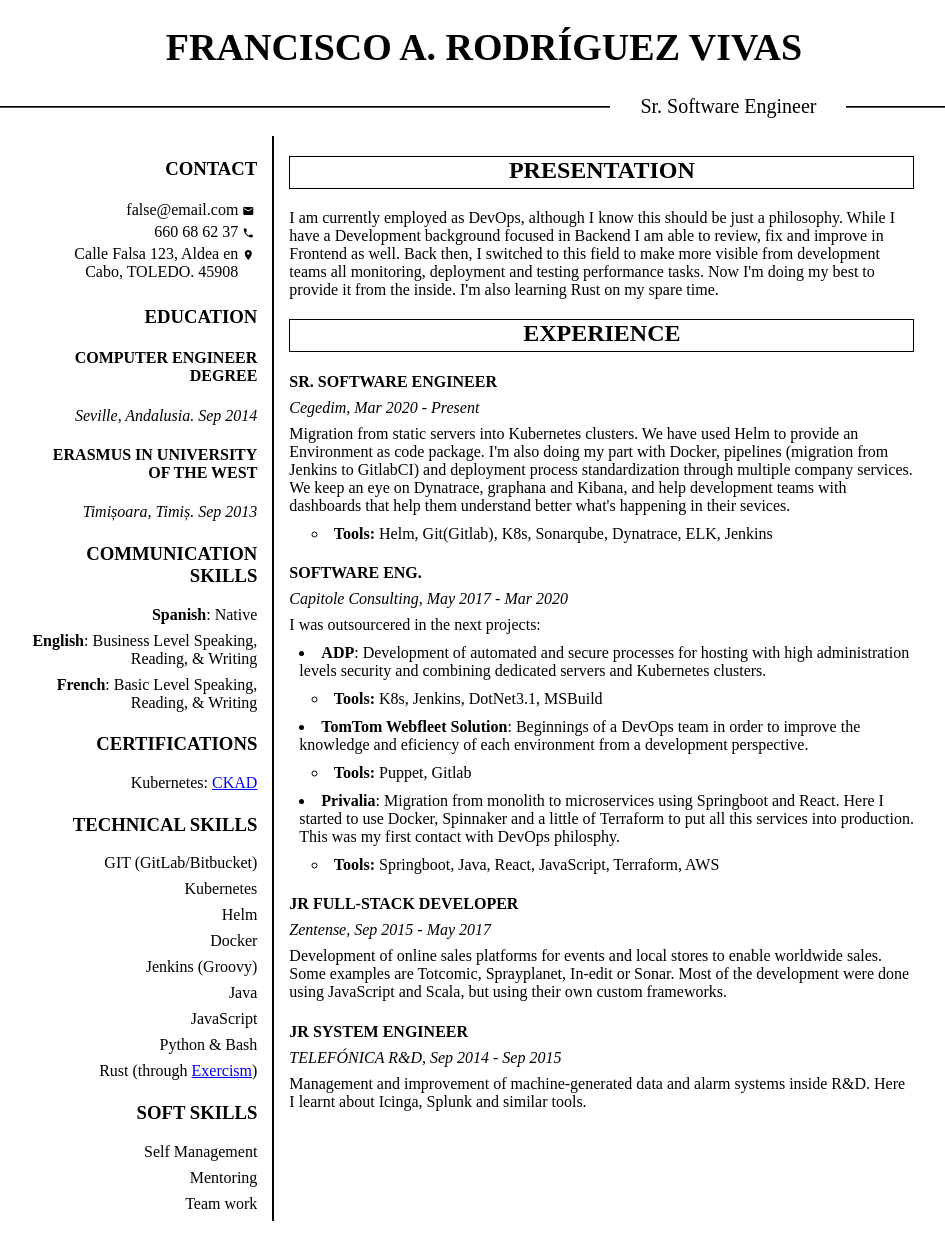
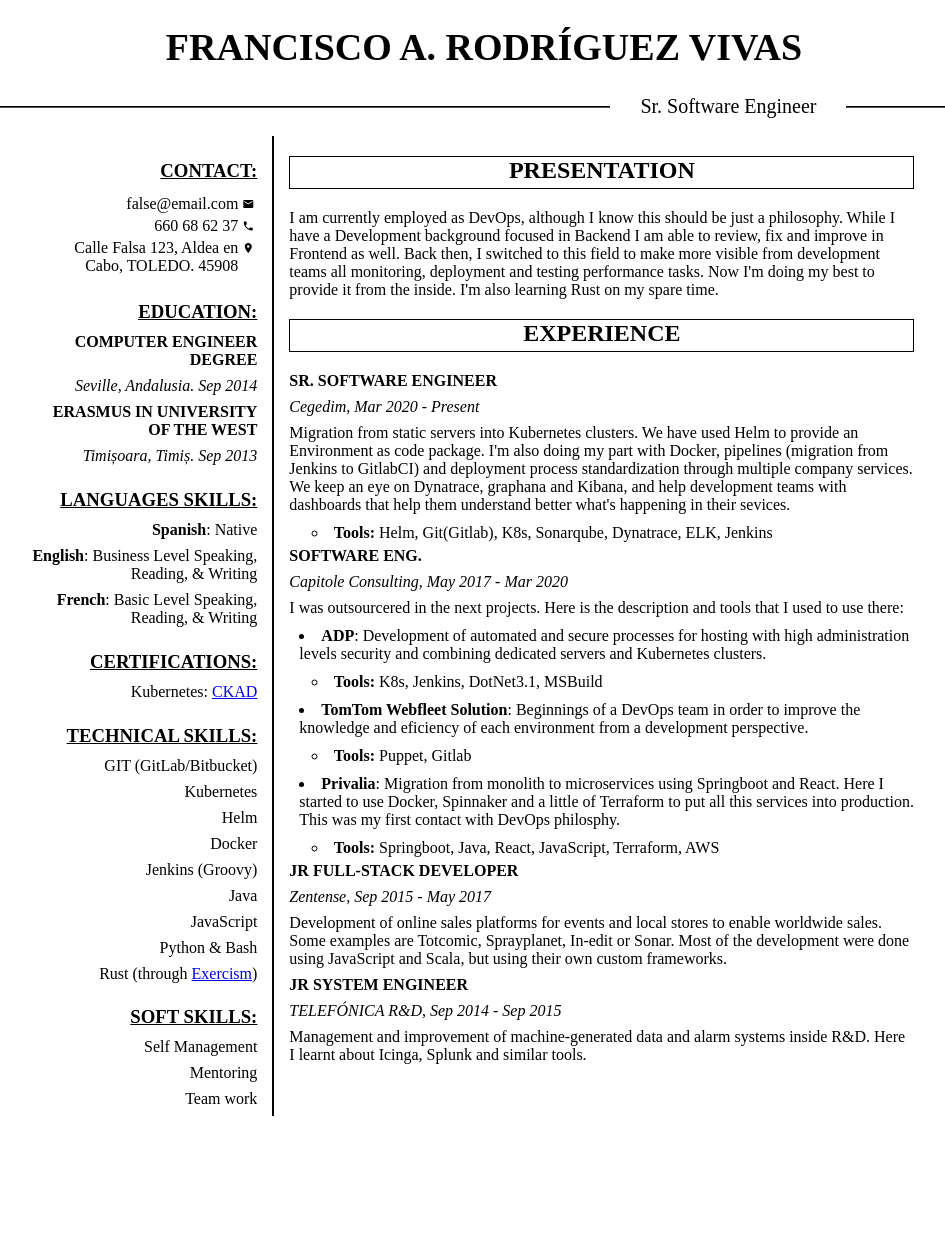
Before and after one commit to farv/farv.github.io, a Jekyll site: the page resume.html, which Jekyll copies as it is, in a window 1280 px wide. Shown: the whole page, without its empty margins (156-1101 px from the left). Built offline with Jekyll 4.4.1, drawn with Linux system fonts in a browser that asks for light colours; after the commit the page ends 1141 px from its top, so only the background shows below that.

Commit message:
Modify some designs

```diff
--- a/resume.html
+++ b/resume.html
@@ -15,9 +15,9 @@
             </div>
         </div>
         <div class="content">
-            <div class="one">
+            <div class="leftside">
                 <div>
-                    <h3>CONTACT</h3>
+                    <h3><u>CONTACT:</u></h3>
                     <table>
                         <tr>
                             <td>false@email.com</td>
@@ -34,7 +34,7 @@
                     </table>
                 </div>
                 <div>
-                    <h3>EDUCATION</h3>
+                    <h3><u>EDUCATION:</u></h3>
                     <div>
                         <h4>COMPUTER ENGINEER DEGREE</h4>
                         <p><i>Seville, Andalusia. Sep 2014</i></p>
@@ -45,19 +45,19 @@
                     </div>
                 </div>
                 <div>
-                    <h3>COMMUNICATION SKILLS</h3>
+                    <h3><u>LANGUAGES SKILLS:</u></h3>
                     <p><b>Spanish</b>: Native</p>
                     <p><b>English</b>: Business Level Speaking, Reading, & Writing</p>
                     <p><b>French</b>: Basic Level Speaking, Reading, & Writing</p>
                 </div>
                 <div>
-                    <h3>CERTIFICATIONS</h3>
+                    <h3><u>CERTIFICATIONS:</u></h3>
                     <div>
                         <p>Kubernetes: <a href="https://www.credly.com/badges/3a7ce02d-3372-476e-a86d-8c8c6385e97f">CKAD</a></p>
                     </div>
                 </div>
                 <div>
-                    <h3>TECHNICAL SKILLS</h3>
+                    <h3><u>TECHNICAL SKILLS:</u></h3>
                     <p>GIT (GitLab/Bitbucket)</p>
                     <p>Kubernetes</p>
                     <p>Helm</p>
@@ -69,13 +69,13 @@
                     <p>Rust (through <a href="https://exercism.org/profiles/farv">Exercism</a>)</p>
                 </div>
                 <div>
-                    <h3>SOFT SKILLS</h3>
+                    <h3><u>SOFT SKILLS:</u></h3>
                     <p>Self Management</p>
                     <p>Mentoring</p>
                     <p>Team work</p>
                 </div>
             </div>
-            <div class="two">
+            <div class="rightside">
                 <h2>PRESENTATION</h2>
                 <div>
                     <p>
@@ -90,7 +90,7 @@
                     </p>
                 </div>
                 <h2>EXPERIENCE</h2>
-                <div>
+                <div class="job">
                     <h4>SR. SOFTWARE ENGINEER</h4>
                     <p><i>Cegedim, Mar 2020 - Present</i></p>
                     <p>
@@ -103,48 +103,49 @@
                         development teams with dashboards that help them understand
                         better what's happening in their sevices.
                     </p>
-                    <li style="padding-left: 2%; list-style-type: circle;">
+                    <li class="tools">
                         <b>Tools:</b>
                         Helm, Git(Gitlab), K8s, Sonarqube, Dynatrace, ELK, Jenkins
                     </li>
                 </div>
-                <div>
+                <div class="job">
                     <h4>SOFTWARE ENG.</h4>
                     <p><i>Capitole Consulting, May 2017 - Mar 2020</i></p>
                     <p>
-                        I was outsourcered in the next projects:
+                        I was outsourcered in the next projects. Here is the description
+                        and tools that I used to use there:
                     </p>
 
                     <li>
                         <b>ADP</b>: Development of automated and secure
                         processes for hosting with high administration levels security and
                         combining dedicated servers and Kubernetes clusters.
-                        <li style="padding-left: 2%; list-style-type: circle;">
+                    </li>
+                    <li class="tools">
                             <b>Tools:</b>
                             K8s, Jenkins, DotNet3.1, MSBuild
-                        </li>
                     </li>
                     <li>
                         <b>TomTom Webfleet Solution</b>: Beginnings of a DevOps team
                         in order to improve the knowledge and eficiency of each environment
                         from a development perspective.
-                        <li style="padding-left: 2%; list-style-type: circle;">
+                    </li>
+                    <li class="tools">
                             <b>Tools:</b>
                             Puppet, Gitlab
-                        </li>
                     </li>
                     <li>
                         <b>Privalia</b>: Migration from monolith to microservices
                         using Springboot and React. Here I started to use Docker, Spinnaker
                         and a little of Terraform to put all this services into production.
                         This was my first contact with DevOps philosphy.
-                        <li style="padding-left: 2%; list-style-type: circle;">
+                    </li>
+                    <li class="tools">
                             <b>Tools:</b>
                             Springboot, Java, React, JavaScript, Terraform, AWS
-                        </li>
                     </li>
                 </div>
-                <div>
+                <div class="job">
                     <h4>JR FULL-STACK DEVELOPER</h4>
                     <p><i>Zentense, Sep 2015 - May 2017</i></p>
                     <p>
@@ -154,7 +155,7 @@
                         and Scala, but using their own custom frameworks.
                     </p>
                 </div>
-                <div>
+                <div class="job">
                     <h4>JR SYSTEM ENGINEER</h4>
                     <p><i>TELEFÓNICA R&D, Sep 2014 - Sep 2015</i></p>
                     <p>
--- a/static/css/main.css
+++ b/static/css/main.css
@@ -29,8 +29,7 @@ body {
     display: grid;
     grid-template-columns: repeat(3, 1fr);
 }
-.content .one {
-    background-color: white;
+.content .leftside {
     border-right: 1px solid black;
     grid-column: 1;
     text-align: right;
@@ -40,22 +39,31 @@ body {
 }
 .content h3 {
     color:black;
-    padding-top: 3px;
+    padding-top: 5px;
+    margin-block-end: 10px;
 }
-.content .two {
+.content h4 {
+    color:black;
+    margin-top: 1px;
+    margin-bottom: 1px;
+}
+.content h3 span{
     background-color: white;
+    padding-left: 10px;
+}
+.content .rightside {
     max-width: 625px;
     padding-left: 15px;
     padding-right: 20px;
     border-left: 1px solid black;
     grid-column: 2/4;
 }
-.content .two h2 {
+.content .rightside h2 {
     text-align: center;
     padding-bottom: 4px;
     border: 1px solid black;
 }
-.content .two h4 {
+.content .rightside h4 {
     margin-bottom: 8px;
 }
 .content p {
@@ -65,3 +73,7 @@ body {
 .content li {
     margin: 10px 0px 5px 10px;
 }
+.content .job .tools {
+    padding-left: 2%;
+    list-style-type: circle;
+}
```
